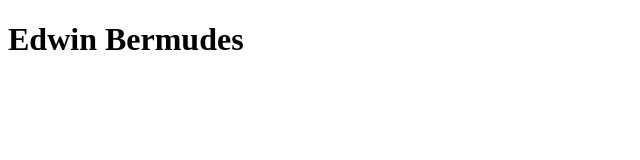
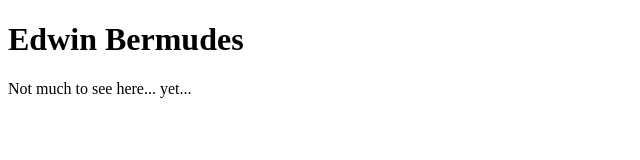
Before and after one commit to redwinbee/redwinbee.me, a plain HTML site: page index.html in a window 1280 px wide. Shown: the whole page, without its empty margins (0-640 px from the left). Drawn offline with Linux system fonts and the light colour scheme.

Commit message:
Update the current status of the site

```diff
--- a/index.html
+++ b/index.html
@@ -11,6 +11,9 @@
     <body>
         <main>
             <h1>Edwin Bermudes</h1>
+            <body>
+                Not much to see here... yet...
+            </body>
         </main>
         <script src="index.js"></script>
     </body>
```
